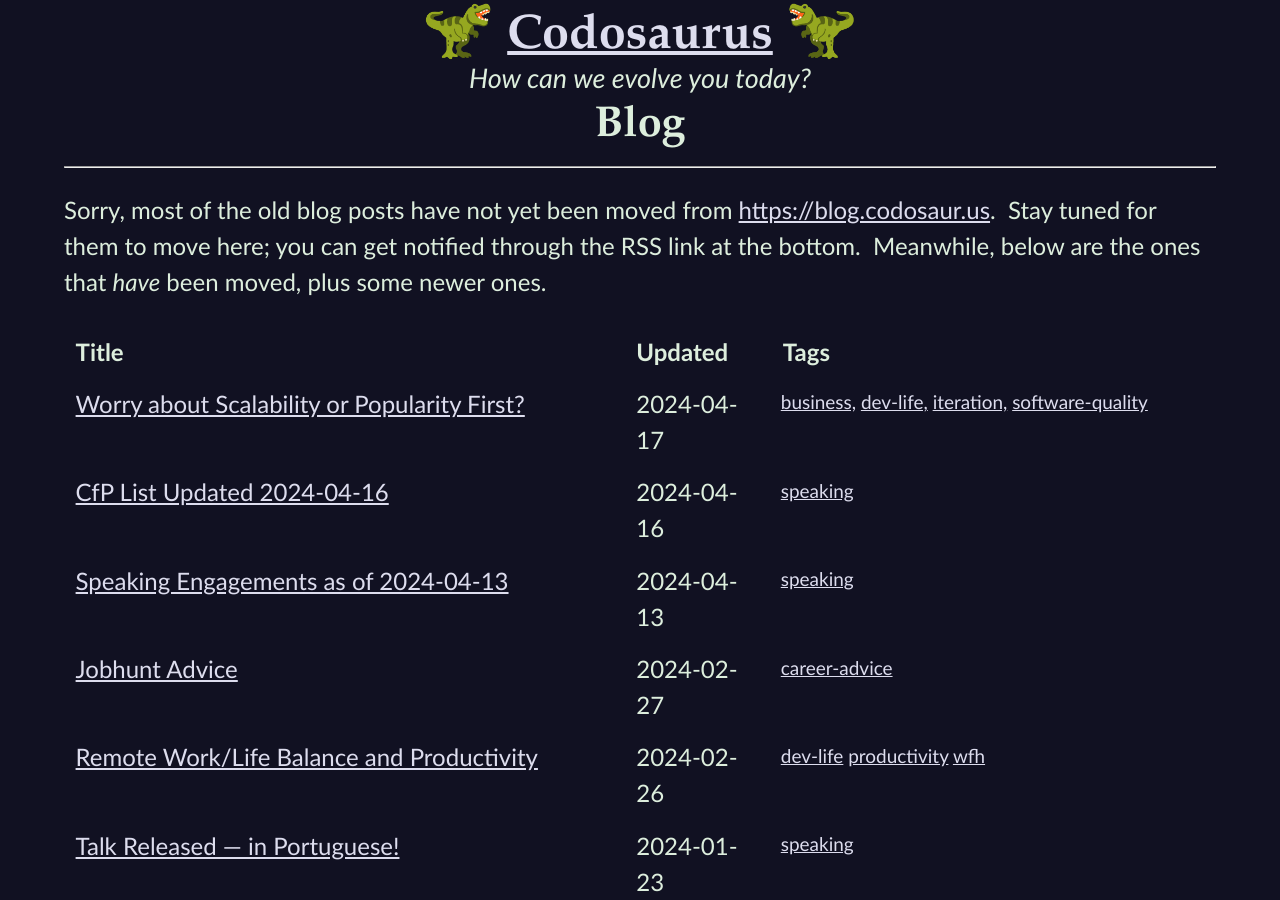
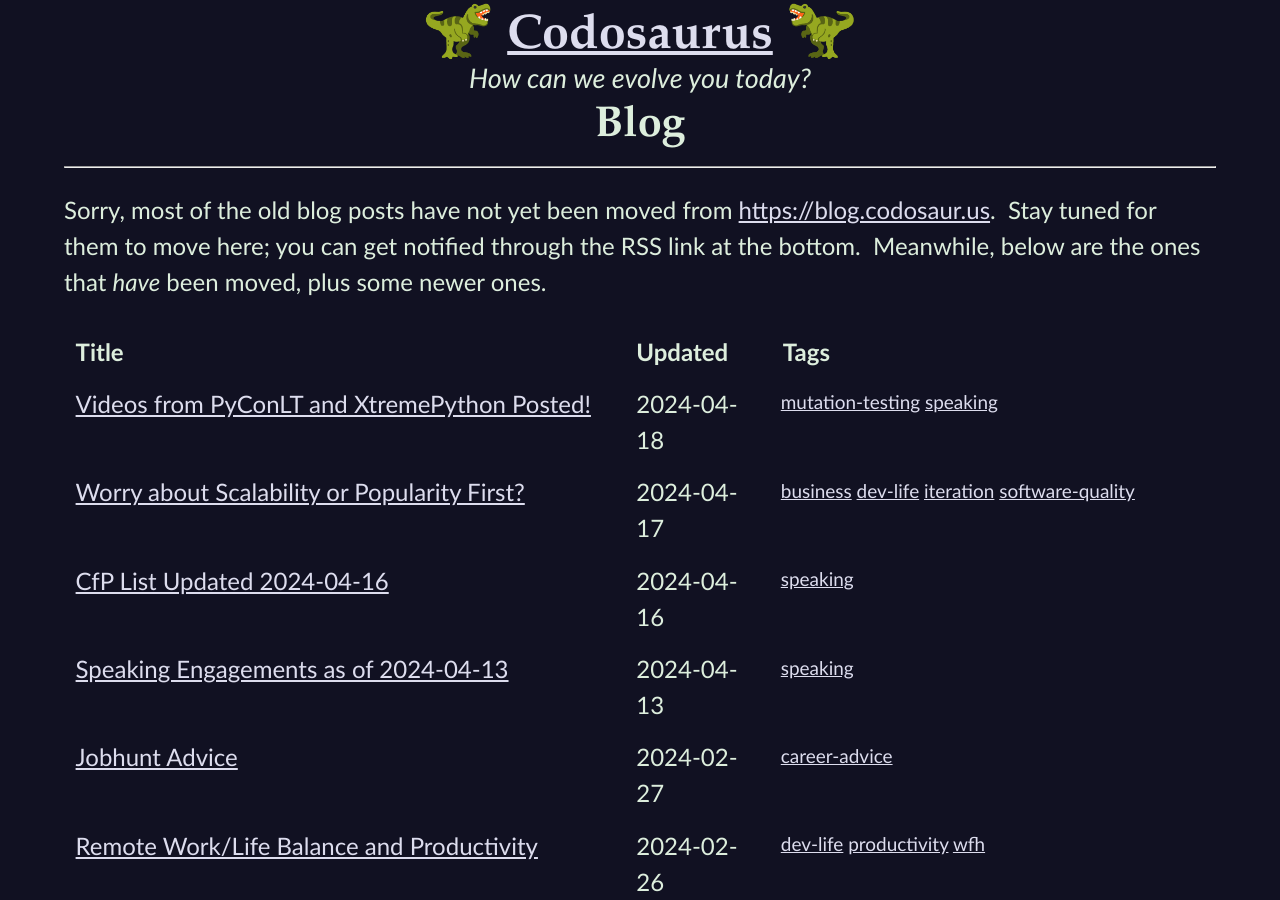
Before and after one commit to CodosaurusLLC/CodosaurusLLC.github.io, a Jekyll site: the page built from blog/index.md, in a window 1280 px wide and 900 px high. Built offline with Jekyll 4.4.1, drawn with Linux system fonts in a browser that asks for light colours; some of the changed text lies outside the part shown.

Commit message:
add pyconlt/xtremepy vids-up blog post

```diff
--- /dev/null
+++ b/_posts/2024-04-18-pycon-lt-and-xtremepython-24-videos-posted.md
@@ -0,0 +1,19 @@
+---
+author: Dave Aronson
+date: 2024-04-18
+layout: blog-post
+permalink: blog/pycon-lt-and-xtremepython-24-videos-posted
+section: Blog
+tags: mutation-testing speaking
+title: Videos from PyConLT and XtremePython Posted!
+---
+
+The videos of my talk
+"Kill All Mutants! (Intro to Mutation Testing)"
+from
+[PyCon Lithuania](https://pycon.lt/){:rel="nofollow" target="_new"}
+([https://www.youtube.com/watch?v=kmxK1kccUp8](){:target="_new"})
+and
+[XtremePython](https://xtremepython.dev/){:rel="nofollow" target="_new"}
+([https://www.youtube.com/watch?v=9u5oUprNQYA](){:target="_new"})
+have been put on YouTube!
```
Also changed, not shown: _posts/2024-04-17-worry-about-scalability-or-popularity-first.md (+1 -1 lines).
